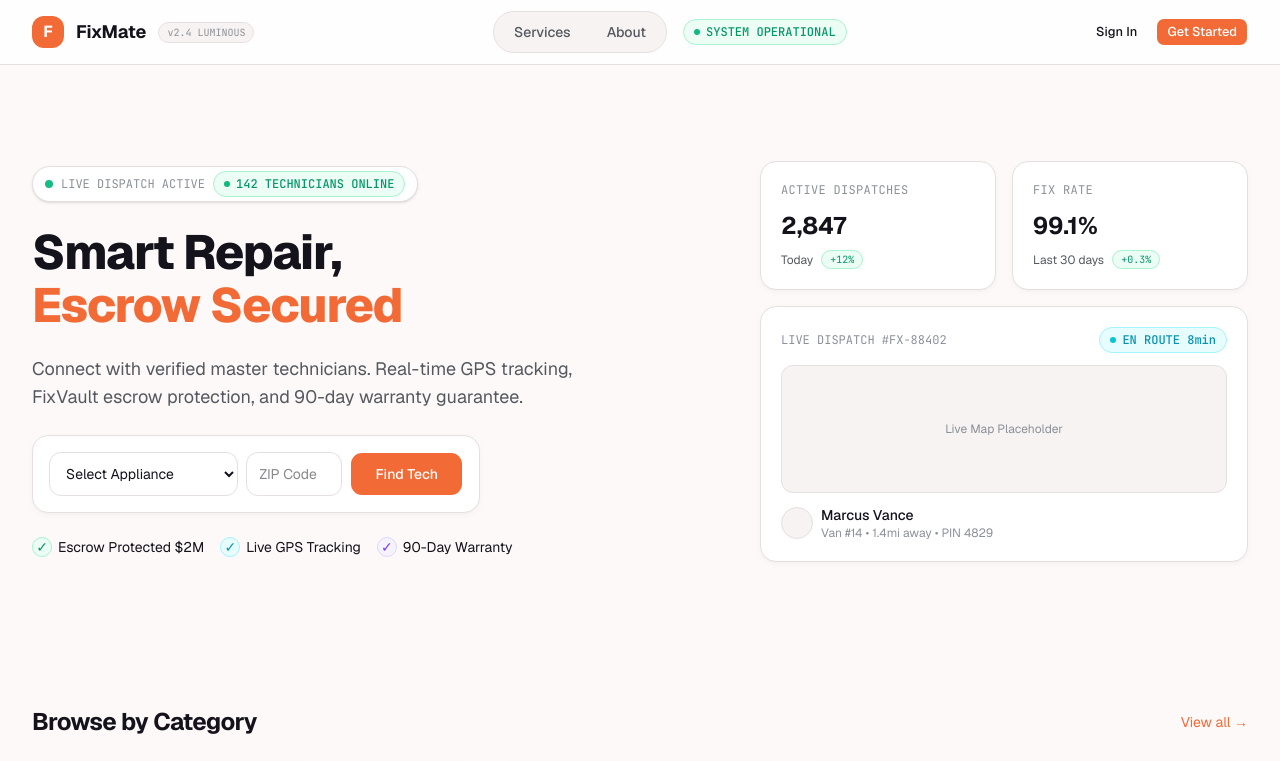
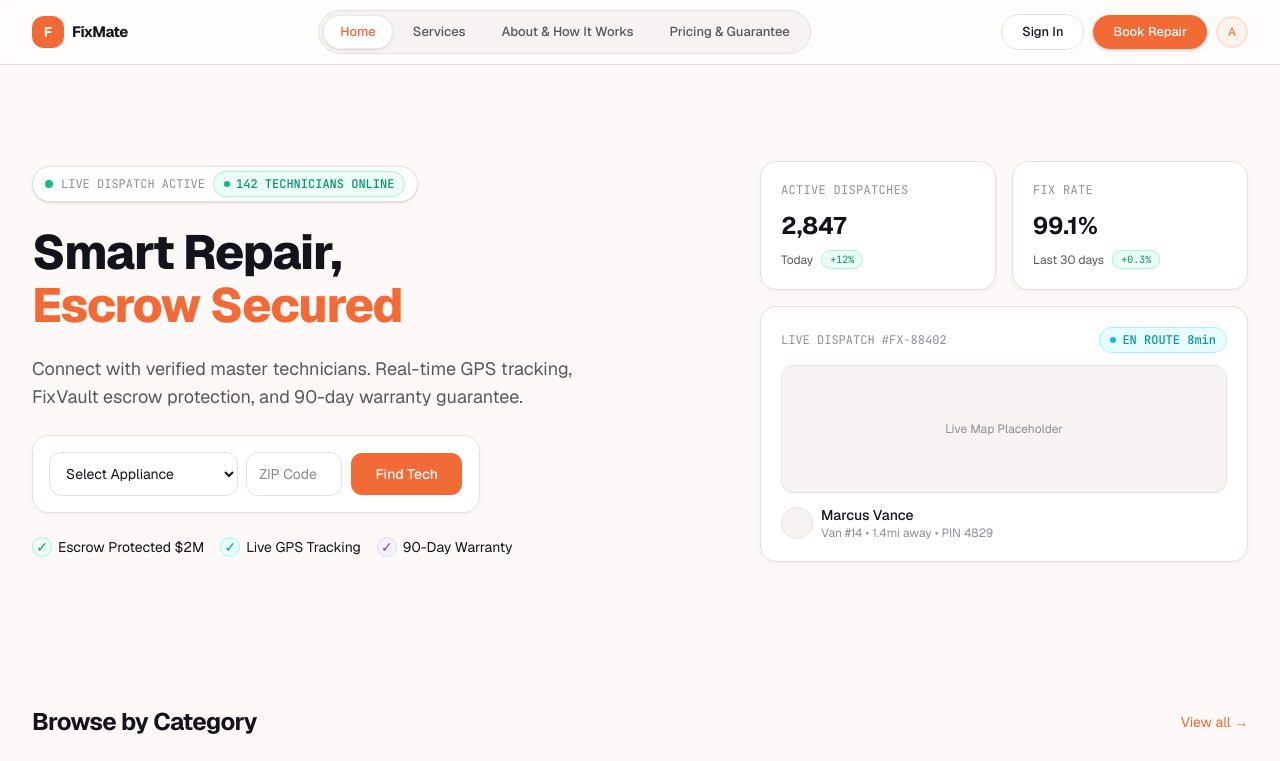
Before and after one commit to faaiisal/fixmate, a Next.js app: page / in a window 1280 px wide. Shown: the top 761 px of the page. Built offline with nearby package versions, Linux system fonts and the light colour scheme.

Commit message:
Header/Navbar implement & Fixed the Root Cause & Explanation

```diff
--- a/src/components/shared/public-footer.tsx
+++ b/src/components/shared/public-footer.tsx
@@ -6,10 +6,10 @@ export function PublicFooter() {
       <div className="max-w-7xl mx-auto px-4 sm:px-6 lg:px-8 py-12">
         <div className="grid md:grid-cols-4 gap-8">
           <div>
-            <div className="flex items-center gap-2 mb-4">
+            <Link href="/" className="flex items-center gap-2 mb-4 hover:opacity-80 transition-opacity" aria-label="FixMate Home">
               <div className="w-8 h-8 rounded-lg bg-[#F26A36] flex items-center justify-center text-white font-bold">F</div>
               <span className="font-heading font-bold">FixMate</span>
-            </div>
+            </Link>
             <p className="text-sm text-[#55595F] max-w-xs">
               Smart Device & Home Appliance Repair with Real-time Telemetry & Escrow Protection.
             </p>
--- /dev/null
+++ b/src/components/shared/public-navbar-desktop.tsx
@@ -0,0 +1,36 @@
+"use client";
+
+import Link from "next/link";
+import { usePathname } from "next/navigation";
+import { cn } from "@/lib/utils";
+
+type NavItem = { href: string; label: string; exact?: boolean };
+
+export function PublicNavbarDesktop({ navItems }: { navItems: readonly NavItem[] }) {
+  const pathname = usePathname();
+
+  return (
+    <nav aria-label="Primary" className="hidden lg:flex items-center gap-1 p-1 rounded-full bg-[#F6F3F2] border border-[#E5E0DF]">
+      {navItems.map((item) => {
+        const isActive = item.exact ? pathname === "/" : pathname === item.href || pathname.startsWith(item.href);
+        // Special handling for "/" exact
+        const active = item.href === "/" ? pathname === "/" : isActive;
+        return (
+          <Link
+            key={item.href + item.label}
+            href={item.href}
+            className={cn(
+              "px-4 py-1.5 rounded-full text-[13px] font-medium transition-colors",
+              active
+                ? "bg-white text-[#F26A36] shadow-sm border border-[#E5E0DF]/60"
+                : "text-[#55595F] hover:text-[#14121B] hover:bg-white/60"
+            )}
+            aria-current={active ? "page" : undefined}
+          >
+            {item.label}
+          </Link>
+        );
+      })}
+    </nav>
+  );
+}
--- /dev/null
+++ b/src/components/shared/public-navbar-mobile.tsx
@@ -0,0 +1,97 @@
+"use client";
+
+import Link from "next/link";
+import { usePathname } from "next/navigation";
+import * as React from "react";
+import { Menu } from "lucide-react";
+import { Button } from "@/components/ui/button";
+import { Sheet, SheetContent, SheetHeader, SheetTitle, SheetTrigger } from "@/components/ui/sheet";
+import { Avatar, AvatarFallback } from "@/components/ui/avatar";
+import { cn } from "@/lib/utils";
+
+type NavItem = { href: string; label: string; exact?: boolean };
+
+export function PublicNavbarMobile({
+  navItems,
+  signInHref,
+  bookRepairHref,
+}: {
+  navItems: readonly NavItem[];
+  signInHref: string;
+  bookRepairHref: string;
+}) {
+  const [open, setOpen] = React.useState(false);
+  const pathname = usePathname();
+
+  return (
+    <Sheet open={open} onOpenChange={setOpen}>
+      <SheetTrigger
+        render={
+          <Button variant="ghost" size="icon" className="rounded-full w-9 h-9 border border-[#E5E0DF] bg-white" aria-label="Open navigation menu">
+            <Menu className="w-5 h-5" />
+          </Button>
+        }
+      />
+
+      <SheetContent side="right" className="w-[85%] sm:w-[380px] bg-[#FCF9F8] border-l border-[#E5E0DF] p-0 flex flex-col">
+        <SheetHeader className="p-6 pb-4 border-b border-[#E5E0DF] text-left">
+          <div className="flex items-center gap-2">
+            <div className="w-8 h-8 rounded-lg bg-[#F26A36] flex items-center justify-center text-white font-bold text-sm">F</div>
+            <SheetTitle className="font-heading font-bold text-[15px]">FixMate</SheetTitle>
+          </div>
+        </SheetHeader>
+
+        <nav className="flex-1 p-4 space-y-1" aria-label="Mobile primary">
+          {navItems.map((item) => {
+            const isActive = item.exact ? pathname === "/" : pathname === item.href || pathname.startsWith(item.href);
+            return (
+              <Link
+                key={item.href + item.label}
+                href={item.href}
+                onClick={() => setOpen(false)}
+                className={cn(
+                  "flex items-center px-4 py-3 rounded-xl text-sm font-medium transition-colors border",
+                  isActive
+                    ? "bg-white text-[#F26A36] border-[#FFD6C2] shadow-sm"
+                    : "bg-transparent text-[#14121B] border-transparent hover:bg-white hover:border-[#E5E0DF]"
+                )}
+              >
+                {item.label}
+              </Link>
+            );
+          })}
+        </nav>
+
+        <div className="p-4 border-t border-[#E5E0DF] bg-white space-y-3">
+          <div className="flex items-center gap-3 p-3 rounded-xl bg-[#F6F3F2] border border-[#E5E0DF]">
+            <Avatar className="w-9 h-9 border border-[#FFD6C2] bg-[#FFF1EC]">
+              <AvatarFallback className="bg-[#FFF1EC] text-[#F26A36]">A</AvatarFallback>
+            </Avatar>
+            <div className="flex-1">
+              <div className="text-sm font-medium text-[#14121B]">Guest Account</div>
+              <div className="text-xs text-[#8C9098] font-mono">FixVault Protected</div>
+            </div>
+          </div>
+
+          <div className="grid grid-cols-2 gap-2">
+            <Button asChild variant="outline" className="rounded-full bg-white border-[#E5E0DF] w-full">
+              <Link href={signInHref} onClick={() => setOpen(false)}>
+                Sign In
+              </Link>
+            </Button>
+            <Button asChild className="rounded-full bg-[#F26A36] hover:bg-[#E05824] text-white w-full">
+              <Link href={bookRepairHref} onClick={() => setOpen(false)}>
+                Book Repair
+              </Link>
+            </Button>
+          </div>
+
+          <div className="flex items-center justify-center gap-2 pt-2 text-[10px] font-mono text-[#8C9098]">
+            <span className="w-2 h-2 rounded-full bg-[#10B981] animate-pulse" />
+            SYSTEM OPERATIONAL 99.98%
+          </div>
+        </div>
+      </SheetContent>
+    </Sheet>
+  );
+}
--- a/src/components/shared/public-navbar.tsx
+++ b/src/components/shared/public-navbar.tsx
@@ -1,70 +1,76 @@
-"use client";
-
 import Link from "next/link";
 import { Button } from "@/components/ui/button";
-import { TelemetryBadge } from "@/components/ui/telemetry-badge";
-import { Menu, X } from "lucide-react";
-import * as React from "react";
+import { Avatar, AvatarFallback } from "@/components/ui/avatar";
+import { PublicNavbarMobile } from "./public-navbar-mobile";
+import { PublicNavbarDesktop } from "./public-navbar-desktop";
 
-const navLinks = [
+// --- Constants: single source of truth for nav order (follows screenshot order) ---
+const NAV_ITEMS = [
+  { href: "/", label: "Home", exact: true },
   { href: "/services", label: "Services" },
-  { href: "/about", label: "About" },
-];
+  { href: "/about", label: "About & How It Works" },
+  { href: "/about#pricing", label: "Pricing & Guarantee" },
+] as const;
+
+const AUTH_ACTIONS = {
+  signInHref: "/sign-in",
+  bookRepairHref: "/sign-up", // Fixed: Book Repair should redirect to signup, not services (per user request)
+} as const;
+
+// --- Subcomponents: Logo (server, no JS) ---
+
+function Logo() {
+  return (
+    <Link href="/" className="flex items-center gap-2 shrink-0" aria-label="FixMate Home">
+      <div className="w-8 h-8 rounded-lg bg-[#F26A36] flex items-center justify-center text-white font-bold font-heading text-sm leading-none">
+        F
+      </div>
+      <span className="font-heading font-bold text-[15px] tracking-tight text-[#14121B]">FixMate</span>
+    </Link>
+  );
+}
+
+function Actions() {
+  return (
+    <div className="hidden lg:flex items-center gap-2">
+      <Button asChild variant="outline" size="sm" className="rounded-full bg-white border-[#E5E0DF] text-[#14121B] hover:bg-[#F6F3F2] px-5 h-9">
+        <Link href={AUTH_ACTIONS.signInHref}>Sign In</Link>
+      </Button>
+      <Button asChild size="sm" className="rounded-full bg-[#F26A36] hover:bg-[#E05824] text-white px-5 h-9 shadow-sm">
+        <Link href={AUTH_ACTIONS.bookRepairHref}>Book Repair</Link>
+      </Button>
+      <Avatar className="w-8 h-8 border border-[#FFD6C2] bg-[#FFF1EC]">
+        <AvatarFallback className="bg-[#FFF1EC] text-[#F26A36] text-xs">A</AvatarFallback>
+      </Avatar>
+    </div>
+  );
+}
+
+// --- Main Server Component (used in (marketing)/layout.tsx) ---
+// Why server wrapper?
+// - Navbar shell (logo, layout, backdrop-blur, border) is static, no client JS, fast LCP.
+// - Interactive islands (Desktop pill active via usePathname, Mobile Sheet) are client components.
+// - This follows shadcn pattern: server layout + client islands.
+// - Visible on all public pages: home, services, service-details (/services/[id]), about, payment/success, payment/cancel, tracking — because (marketing) layout covers them.
 
 export function PublicNavbar() {
-  const [open, setOpen] = React.useState(false);
+  return (
+    <header className="sticky top-0 z-40 w-full bg-white/80 backdrop-blur-xl border-b border-[#E5E0DF] supports-[backdrop-filter]:bg-white/60">
+      <div className="max-w-7xl mx-auto px-4 sm:px-6 lg:px-8 h-[64px] flex items-center justify-between gap-4">
+        <Logo />
 
-  return (
-    <header className="sticky top-0 z-40 w-full bg-white/80 backdrop-blur-xl border-b border-[#E5E0DF]">
-      <div className="max-w-7xl mx-auto px-4 sm:px-6 lg:px-8 h-16 flex items-center justify-between">
-        <Link href="/" className="flex items-center gap-3">
-          <div className="w-8 h-8 rounded-lg bg-[#F26A36] flex items-center justify-center text-white font-bold font-heading">F</div>
-          <span className="font-heading font-bold text-[#14121B] text-lg">FixMate</span>
-          <span className="hidden sm:inline-flex text-[10px] font-mono px-2 py-0.5 rounded-full bg-[#F6F3F2] border border-[#E5E0DF] text-[#8C9098]">v2.4 LUMINOUS</span>
-        </Link>
-
-        <div className="hidden md:flex items-center gap-2">
-          <div className="flex items-center gap-1 p-1 rounded-full bg-[#F6F3F2] border border-[#E5E0DF]">
-            {navLinks.map((l) => (
-              <Link key={l.href} href={l.href} className="px-4 py-1.5 rounded-full text-sm font-medium text-[#55595F] hover:text-[#14121B] hover:bg-white transition-colors">
-                {l.label}
-              </Link>
-            ))}
-          </div>
-          <TelemetryBadge type="success" pulse label="SYSTEM OPERATIONAL" className="ml-2 hidden lg:inline-flex" />
+        {/* Center pill nav - desktop only, client island for active route */}
+        <div className="hidden lg:flex flex-1 justify-center">
+          <PublicNavbarDesktop navItems={[...NAV_ITEMS]} />
         </div>
 
-        <div className="hidden md:flex items-center gap-2">
-          <Button asChild variant="ghost" size="sm">
-            <Link href="/sign-in">Sign In</Link>
-          </Button>
-          <Button asChild size="sm" className="bg-[#F26A36] hover:bg-[#E05824] text-white">
-            <Link href="/sign-up">Get Started</Link>
-          </Button>
+        <Actions />
+
+        {/* Mobile: client island with Sheet drawer */}
+        <div className="lg:hidden">
+          <PublicNavbarMobile navItems={[...NAV_ITEMS]} signInHref={AUTH_ACTIONS.signInHref} bookRepairHref={AUTH_ACTIONS.bookRepairHref} />
         </div>
-
-        <button className="md:hidden p-2" onClick={() => setOpen(!open)}>
-          {open ? <X className="w-5 h-5" /> : <Menu className="w-5 h-5" />}
-        </button>
       </div>
-
-      {open && (
-        <div className="md:hidden border-t border-[#E5E0DF] bg-white p-4 space-y-3">
-          {navLinks.map((l) => (
-            <Link key={l.href} href={l.href} className="block py-2 text-[#14121B] font-medium" onClick={() => setOpen(false)}>
-              {l.label}
-            </Link>
-          ))}
-          <div className="flex gap-2 pt-2">
-            <Button asChild variant="outline" className="flex-1">
-              <Link href="/sign-in">Sign In</Link>
-            </Button>
-            <Button asChild className="flex-1 bg-[#F26A36]">
-              <Link href="/sign-up">Get Started</Link>
-            </Button>
-          </div>
-        </div>
-      )}
     </header>
   );
 }
--- a/src/components/ui/button.tsx
+++ b/src/components/ui/button.tsx
@@ -48,13 +48,19 @@ type ButtonProps = ButtonPrimitive.Props &
   };
 
 function Button({ className, variant = "default", size = "default", asChild, children, ...props }: ButtonProps) {
-  if (asChild && children) {
-    const child = children as React.ReactElement<{ className?: string }>;
-    const childClassName = (child.props as { className?: string }).className;
-    return React.cloneElement(child as React.ReactElement, {
-      className: cn(buttonVariants({ variant, size, className }), childClassName),
-      ...(props as object),
-    } as React.Attributes & { className: string });
+  if (asChild) {
+    const child = children as React.ReactElement | undefined;
+    // Safe guard: if child is valid element, clone with merged className
+    if (child && React.isValidElement(child)) {
+      const childProps = (child.props as { className?: string }) || {};
+      const childClassName = childProps.className;
+      return React.cloneElement(child as React.ReactElement, {
+        className: cn(buttonVariants({ variant, size, className }), childClassName),
+        ...(props as object),
+      } as React.Attributes & { className: string });
+    }
+    // Fallback: if not valid element, render normal button to avoid crash "className of undefined"
+    console.warn("Button asChild expected single React element child, got:", children);
   }
 
   return (
```
Also changed, not shown: src/app/(marketing)/payment/cancel/page.tsx (renamed from src/app/payment/cancel/page.tsx), src/app/(marketing)/payment/success/page.tsx (renamed from src/app/payment/success/page.tsx), src/app/(marketing)/tracking/[workOrderId]/page.tsx (renamed from src/app/tracking/[workOrderId]/page.tsx).
